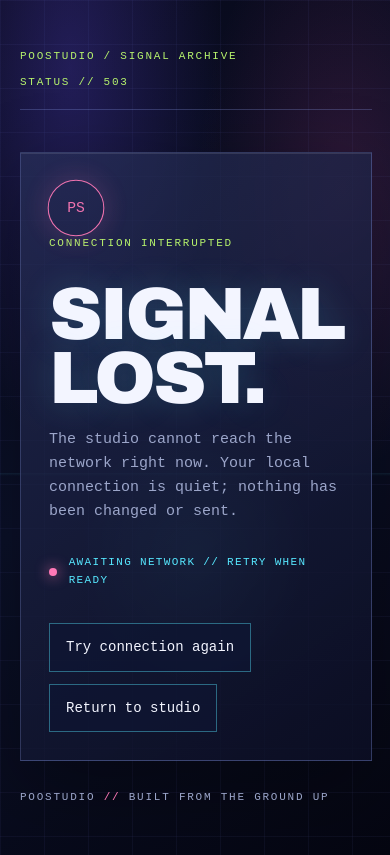
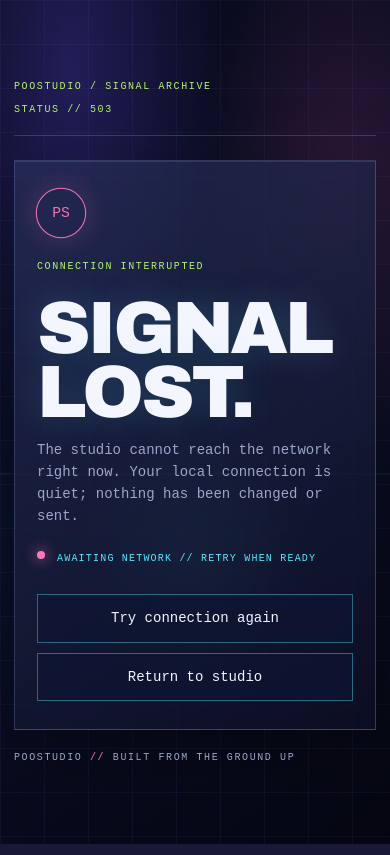
Before and after one commit to PooStudio/PooStudio, a PHP site: page /offline.html in a window 390 px wide. Run offline with PHP 8.4, Linux system fonts and the light colour scheme.

Commit message:
Enhance responsive design for connection alert and offline page; adjust padding and dimensions for better usability on smaller screens

```diff
--- a/offline.html
+++ b/offline.html
@@ -48,10 +48,11 @@
       z-index: 1;
       width: min(760px, calc(100% - 40px));
       min-height: 100vh;
+      min-height: 100dvh;
       margin: 0 auto;
       display: grid;
       align-content: center;
-      padding: 48px 0;
+      padding: max(32px, env(safe-area-inset-top)) 0 max(32px, env(safe-area-inset-bottom));
     }
 
     .topline, .meta, .signal-label {
@@ -117,7 +118,7 @@
       text-transform: uppercase;
     }
 
-    .status-dot { width: 8px; height: 8px; border-radius: 50%; background: var(--rose); box-shadow: 0 0 14px var(--rose); }
+    .status-dot { flex: 0 0 8px; width: 8px; height: 8px; border-radius: 50%; background: var(--rose); box-shadow: 0 0 14px var(--rose); }
     .actions { display: flex; flex-wrap: wrap; gap: 12px; }
     a, button {
       min-height: 44px;
@@ -135,7 +136,26 @@
 
     @keyframes pulse { 0%, 100% { opacity: 0.62; transform: scale(1); } 50% { opacity: 1; transform: scale(1.06); } }
     @media (prefers-reduced-motion: reduce) { *, *::before { animation: none !important; } }
-    @media (max-width: 520px) { .topline { display: block; } .topline span + span { display: block; margin-top: 8px; } h1 { font-size: clamp(3.3rem, 19vw, 6rem); } }
+    @media (max-width: 600px) {
+      .offline-shell { width: min(100% - 28px, 520px); padding-left: 0; padding-right: 0; }
+      .topline { display: block; font-size: 10px; line-height: 1.5; }
+      .topline span + span { display: block; margin-top: 8px; }
+      .signal-panel { margin: 24px 0 20px; padding: 28px 22px; }
+      .signal-mark { width: 48px; height: 48px; }
+      .signal-label { margin-top: 22px; font-size: 10px; }
+      h1 { margin: 22px 0 16px; font-size: clamp(3.1rem, 19vw, 5.8rem); }
+      .message { font-size: 14px; line-height: 1.55; }
+      .status-row { align-items: flex-start; margin: 24px 0 28px; font-size: 10px; line-height: 1.5; }
+      .actions { display: grid; gap: 10px; }
+      a, button { width: 100%; min-height: 48px; text-align: center; }
+      .meta { font-size: 10px; line-height: 1.5; }
+    }
+    @media (max-height: 560px) and (orientation: landscape) {
+      .offline-shell { align-content: start; padding-top: max(20px, env(safe-area-inset-top)); }
+      .signal-panel { margin: 18px 0; padding: 22px 28px; }
+      h1 { margin: 14px 0 10px; font-size: clamp(2.8rem, 12vh, 4.8rem); }
+      .status-row { margin: 16px 0 18px; }
+    }
   </style>
 </head>
 <body>
```
Also changed, not shown: assets/css/cyber-theme.css (+18 -1 lines).
